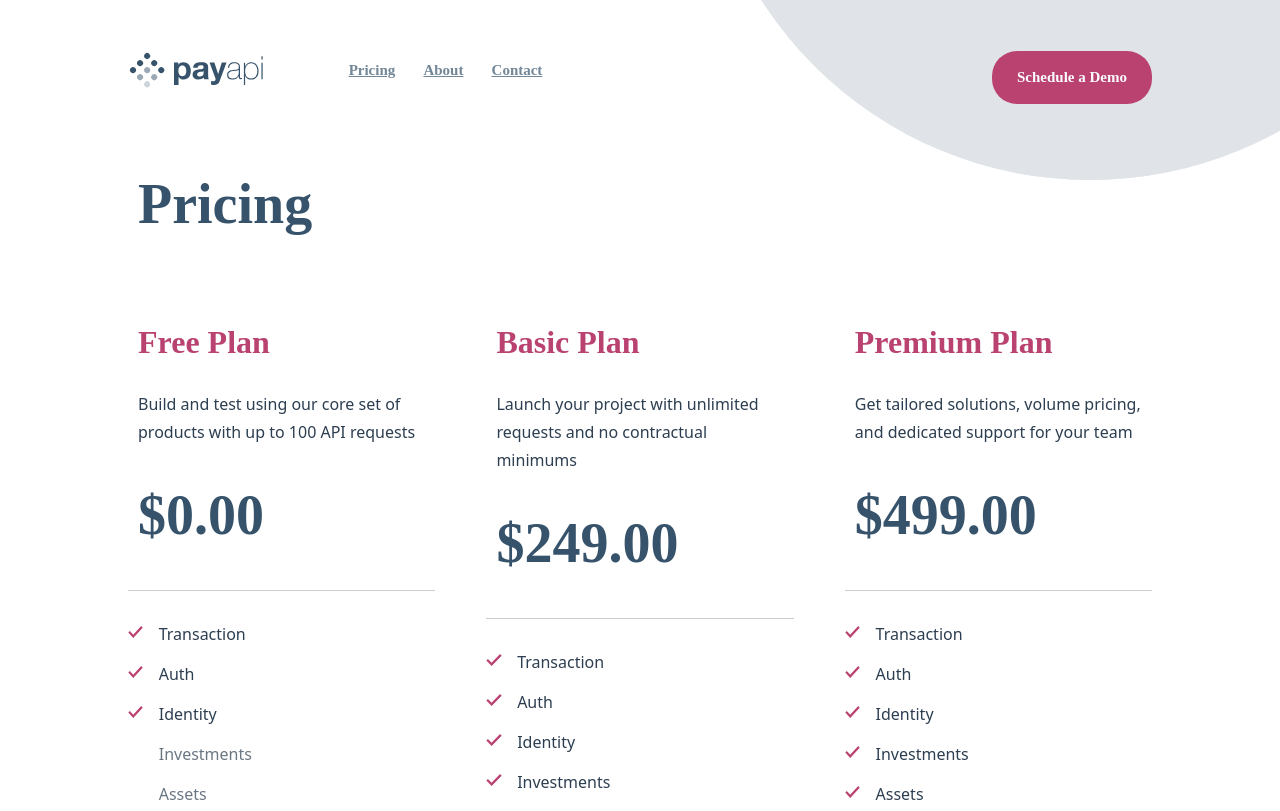
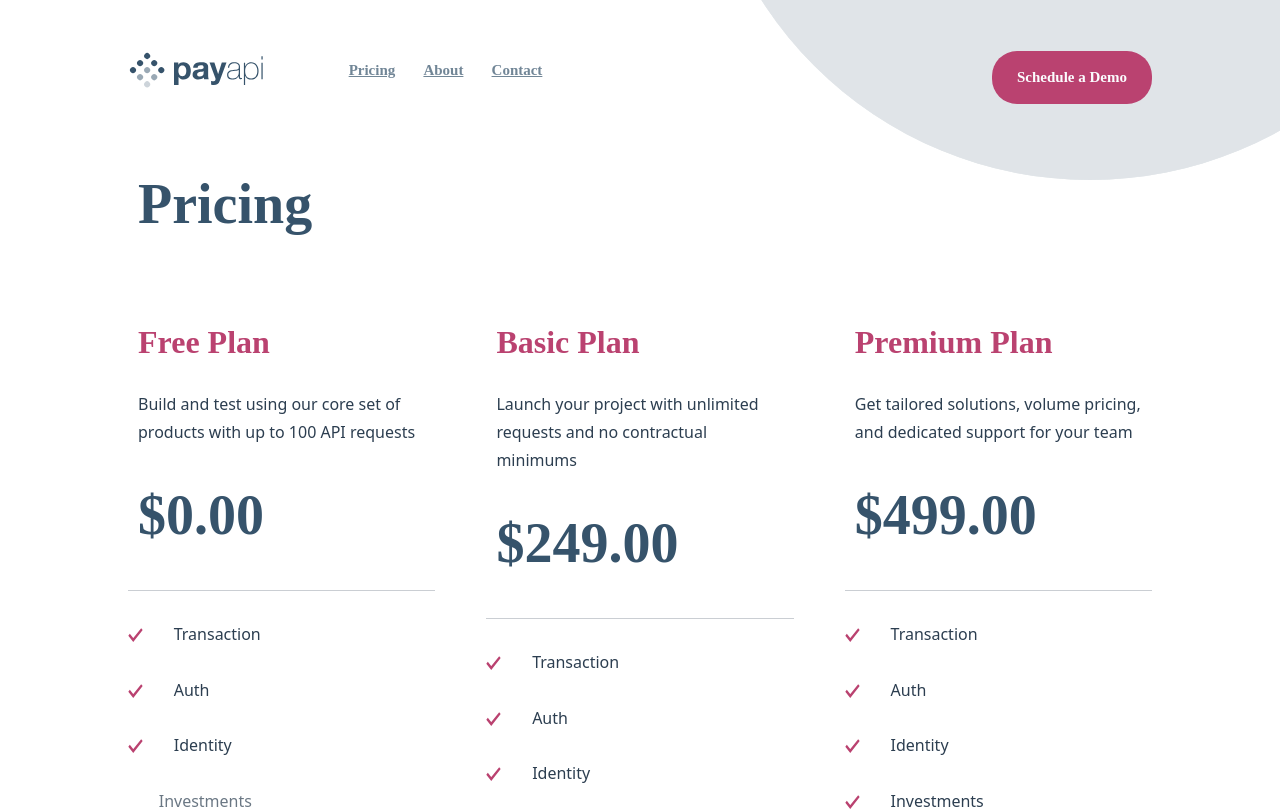
Before and after one commit to marhallab/PayApiWebsite, a Vue app in the folder payapi-web/: page /pricing in a window 1280 px wide. Shown: the top 811 px of the page. Built offline with nearby package versions, Linux system fonts and the light colour scheme.

Commit message:
Fixing the display of the features

```diff
--- a/payapi-web/src/components/FeaturePricing.vue
+++ b/payapi-web/src/components/FeaturePricing.vue
@@ -15,6 +15,8 @@
 .feature {
   margin-top: 5%;
   margin-bottom: 5%;
+  display: flex;
+
 }
 
 p {
@@ -22,9 +24,9 @@ p {
   margin-left: 10%;
 }
 img {
-  float: left;
-  margin-top: 1%;
-  width: 5%;
+  margin-top: 5px;
+  height: 15px;
+  width: 15px;
 }
 </style>
 
```
